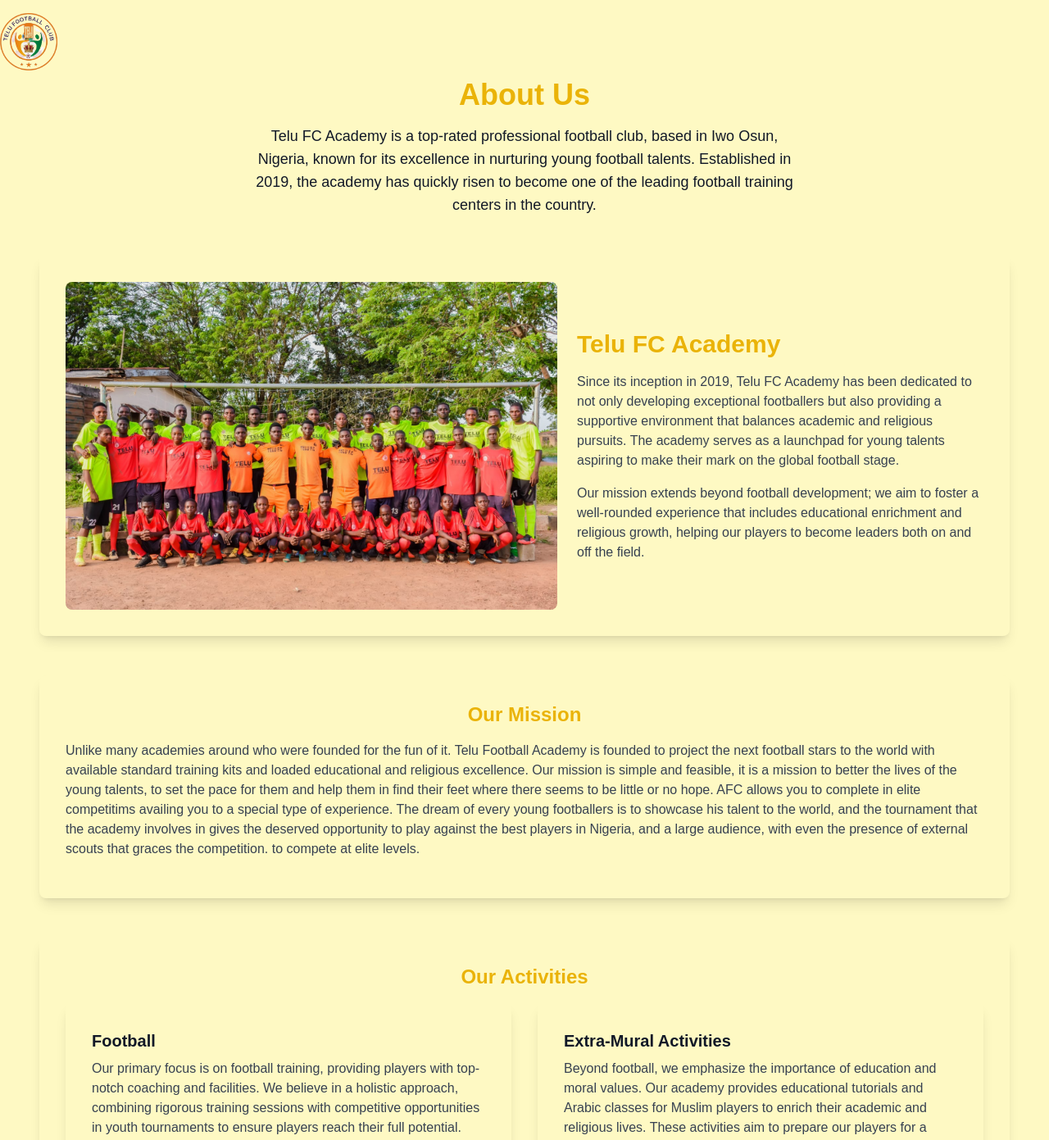
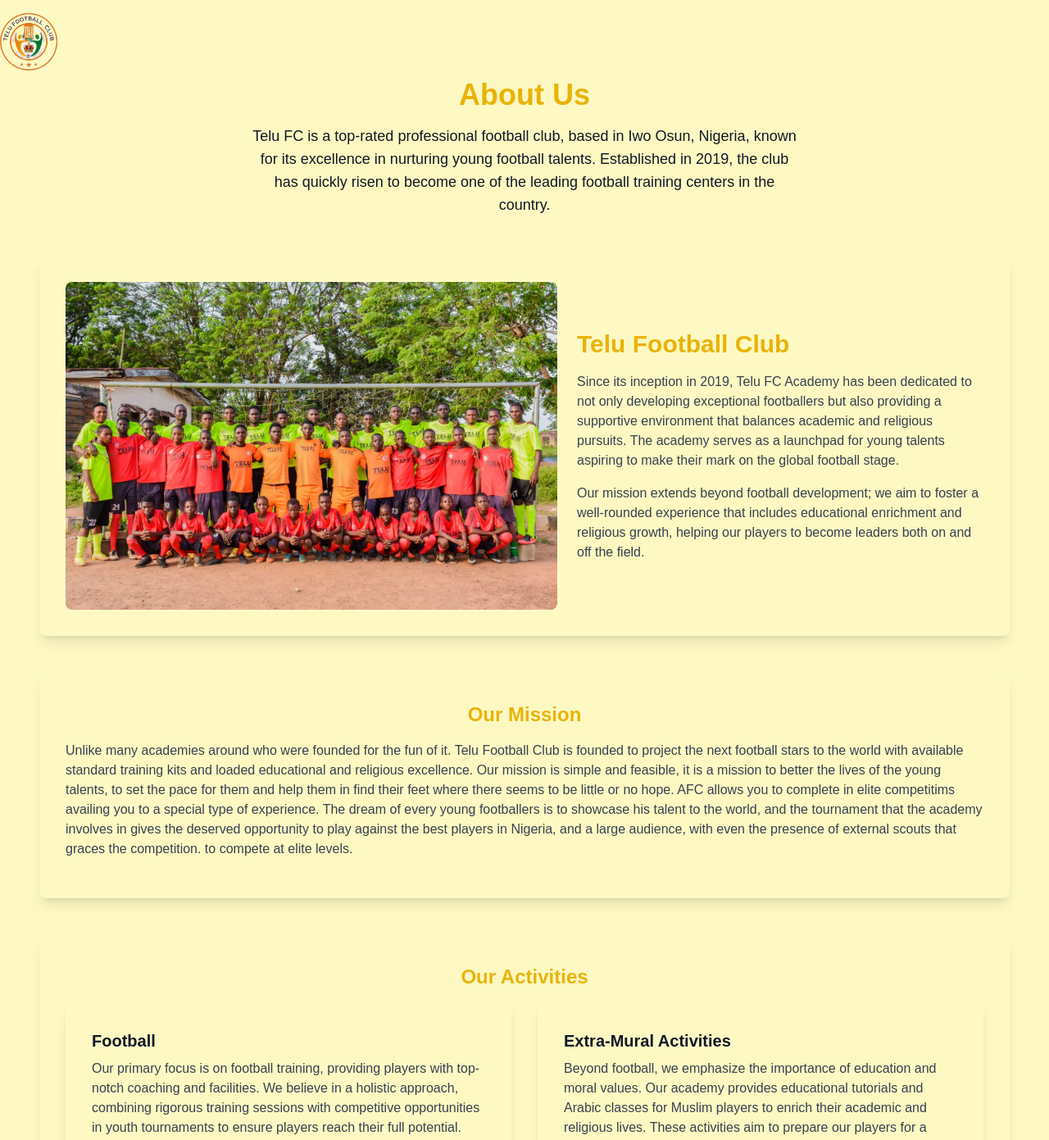
Before and after one commit to RoyalTechqueen/telu-fc, a Next.js app: page /about in a window 1280 px wide. Shown: the top 1391 px of the page at 82% size. Built offline with nearby package versions, Linux system fonts and the light colour scheme.

Commit message:
Update page.tsx

```diff
--- a/app/(home)/about/page.tsx
+++ b/app/(home)/about/page.tsx
@@ -24,9 +24,9 @@
             About Us
           </h1>
           <p className="text-lg max-w-2xl mx-auto">
-            Telu FC Academy is a top-rated professional football club, based in
+            Telu FC is a top-rated professional football club, based in
             Iwo Osun, Nigeria, known for its excellence in nurturing young
-            football talents. Established in 2019, the academy has quickly risen
+            football talents. Established in 2019, the club has quickly risen
             to become one of the leading football training centers in the
             country.
           </p>
@@ -44,7 +44,7 @@
             />
             <div>
               <h2 className="text-3xl font-semibold text-yellow-500 mb-4">
-                Telu FC Academy
+                Telu Football Club
               </h2>
               <p className="text-gray-700 mb-4">
                 Since its inception in 2019, Telu FC Academy has been dedicated
@@ -71,7 +71,7 @@
           </h2>
           <p className="text-gray-700 mb-4">
             Unlike many academies around who were founded for the fun of it.
-            Telu Football Academy is founded to project the next football stars
+            Telu Football Club is founded to project the next football stars
             to the world with available standard training kits and loaded
             educational and religious excellence. Our mission is simple and
             feasible, it is a mission to better the lives of the young talents,
```
